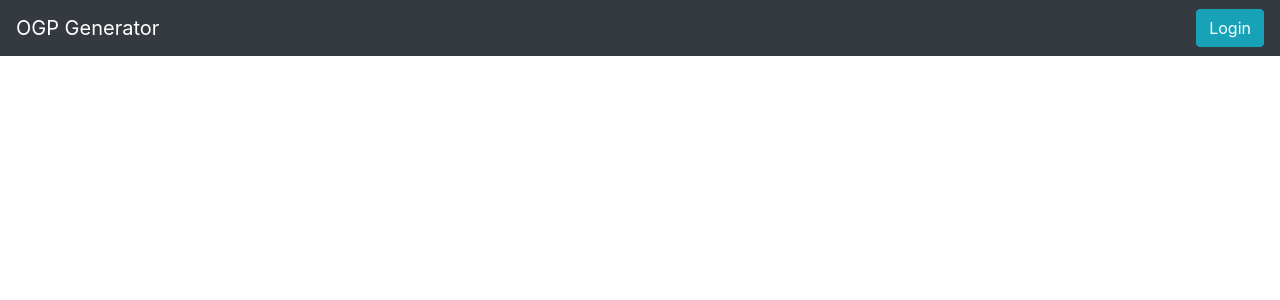
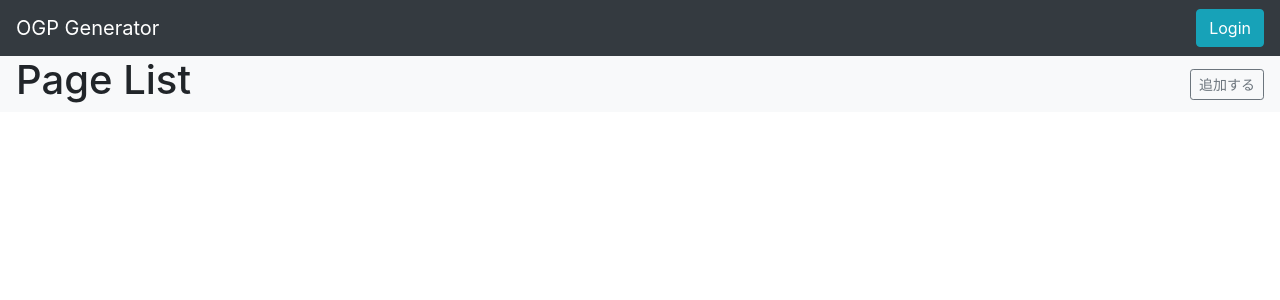
Before and after one commit to itizawa-tech/OGP-Generator, a Next.js app: page /admin/list in a window 1280 px wide. Shown: the top 300 px of the page. Built offline with nearby package versions, Linux system fonts and the light colour scheme; no server answers.

Commit message:
add dropdown

```diff
--- a/component/OgpTable.jsx
+++ b/component/OgpTable.jsx
@@ -33,7 +33,6 @@ class OgpTable extends React.Component {
   render() {
     return (
       <React.Fragment>
-        <h1 className="ml-3">Page List</h1>
         <div className="table-responsive px-2">
           <table className="table table-sm table-hover">
             <thead className="thead-dark">
@@ -42,7 +41,7 @@ class OgpTable extends React.Component {
                 <th>Title</th>
                 <th>Description</th>
                 <th>Share</th>
-                <th></th>
+                <th width="100px">Manage</th>
               </tr>
             </thead>
             <tbody>
@@ -54,7 +53,7 @@ class OgpTable extends React.Component {
                     <td>{ogp.cardDesc}</td>
                     <td></td>
                     <td className="text-right">
-                      <Button color="primary">
+                      <Button outline color="info" size="sm">
                         <i className="fas fa-cog mr-2" /><span className="d-none d-md-inline-block">編集する</span>
                       </Button>
                     </td>
--- a/pages/_document.jsx
+++ b/pages/_document.jsx
@@ -28,6 +28,9 @@ export default class MyDocument extends Document {
           <Main />
           <NextScript />
         </body>
+        <script src="https://code.jquery.com/jquery-3.4.1.slim.min.js" integrity="sha384-J6qa4849blE2+poT4WnyKhv5vZF5SrPo0iEjwBvKU7imGFAV0wwj1yYfoRSJoZ+n" crossorigin="anonymous"></script>
+        <script src="https://cdn.jsdelivr.net/npm/popper.js@1.16.0/dist/umd/popper.min.js" integrity="sha384-Q6E9RHvbIyZFJoft+2mJbHaEWldlvI9IOYy5n3zV9zzTtmI3UksdQRVvoxMfooAo" crossorigin="anonymous"></script>
+        <script src="https://stackpath.bootstrapcdn.com/bootstrap/4.4.1/js/bootstrap.min.js" integrity="sha384-wfSDF2E50Y2D1uUdj0O3uMBJnjuUD4Ih7YwaYd1iqfktj0Uod8GCExl3Og8ifwB6" crossorigin="anonymous"></script>
       </html>
     )
   }
--- a/pages/admin/list.jsx
+++ b/pages/admin/list.jsx
@@ -1,4 +1,4 @@
-import Head from 'next/head'
+import Link from 'next/link'
 import { useUser } from '../../context/userContext'
 
 import OgpTable from '../../component/OgpTable'
@@ -10,6 +10,14 @@ const List = () => {
   return (
     <div className="container-fulid">
       <main>
+        <div className="px-3 d-flex bg-light mb-1">
+          <h1 className="mr-auto">
+            Page List
+          </h1>
+          <Link href="/create">
+            <a role="button" className="btn btn-outline-secondary btn-sm my-auto">追加する</a>
+          </Link>
+        </div>
         {(user != null) && <OgpTable user={user} />}
       </main>
     </div>
--- a/pages/api/admin/list.js
+++ b/pages/api/admin/list.js
@@ -2,7 +2,6 @@ import { db } from '../../../lib/db'
 
 export default async (req, res) => {
 
-  console.log(req.query)
   const { userId } = req.query
 
   const fetchList = async () => {
```
Also changed, not shown: pages/index.jsx (+0 -7 lines).
